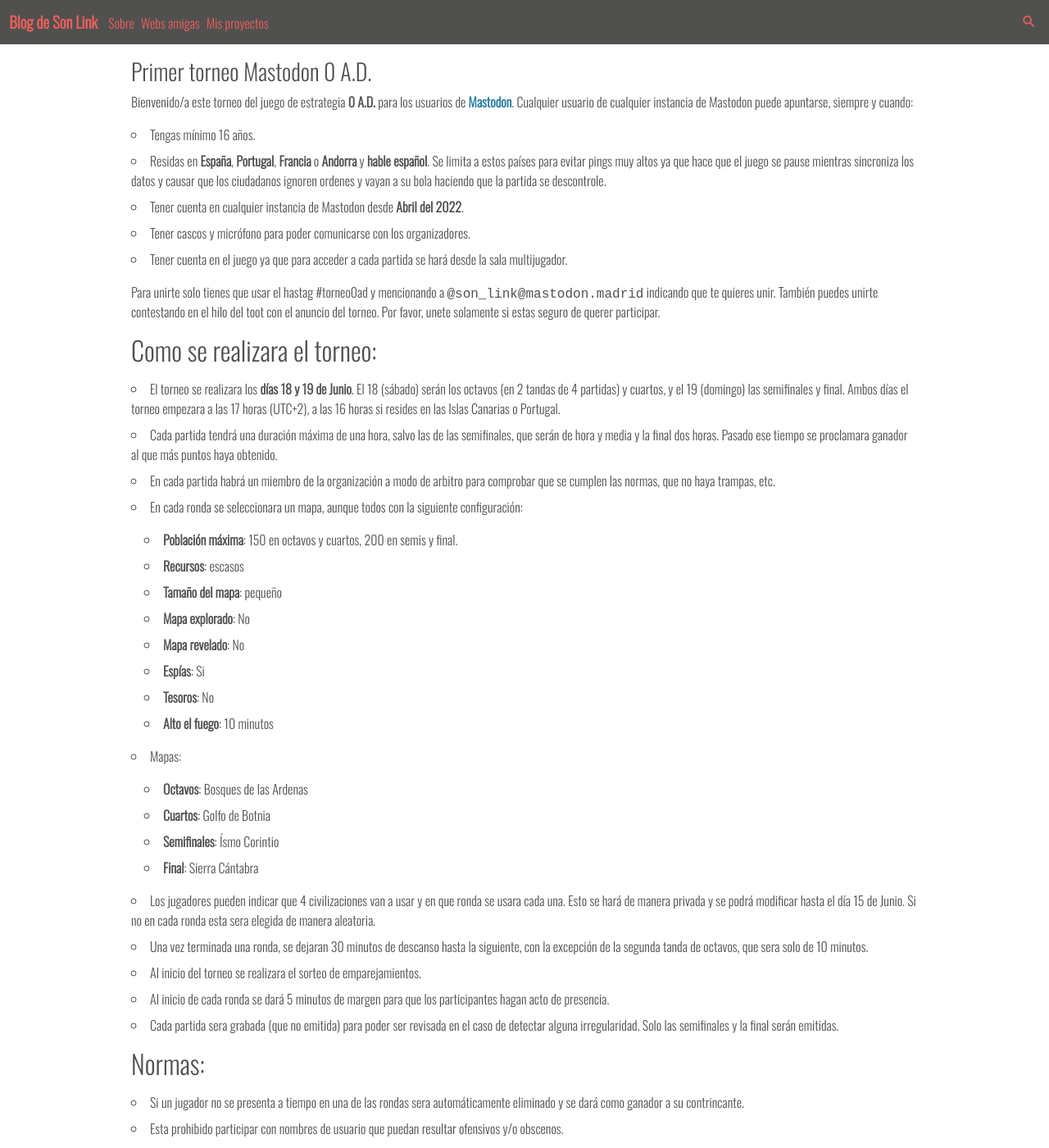
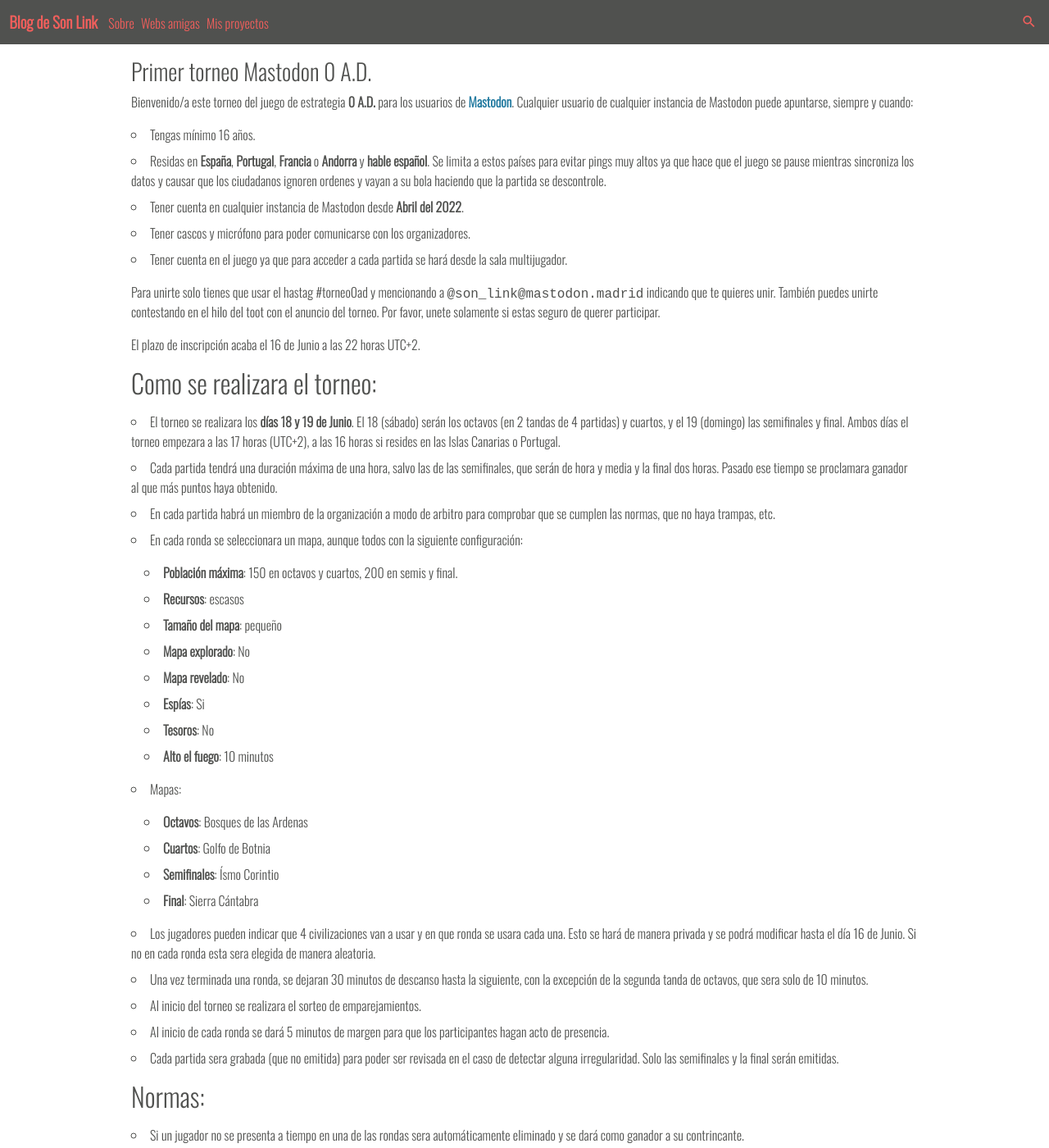
Before and after one commit to son-link/son-link.github.io, a Jekyll site: the page built from _pages/0ad-mastodon.md, in a window 1280 px wide and 1400 px high. Shown: the whole window at 82% size. Built offline with Jekyll 4.4.1, drawn with Linux system fonts in a browser that asks for light colours.

Commit message:
Update 0ad-mastodon.md

```diff
--- a/_pages/0ad-mastodon.md
+++ b/_pages/0ad-mastodon.md
@@ -15,6 +15,8 @@
 * Tener cuenta en el juego ya que para acceder a cada partida se hará desde la sala multijugador.
 
 Para unirte solo tienes que usar el hastag #torneo0ad y mencionando a `@son_link@mastodon.madrid` indicando que te quieres unir. También puedes unirte contestando en el hilo del toot con el anuncio del torneo. Por favor, unete solamente si estas seguro de querer participar.
+
+El plazo de inscripción acaba el 16 de Junio a las 22 horas UTC+2.
 
 ### Como se realizara el torneo:
 
@@ -37,7 +39,7 @@
 	* **Semifinales**: Ísmo Corintio
 	* **Final**: Sierra Cántabra
 
-* Los jugadores pueden indicar que 4 civilizaciones van a usar y en que ronda se usara cada una. Esto se hará de manera privada y se podrá modificar hasta el día 15 de Junio. Si no en cada ronda esta sera elegida de manera aleatoria.
+* Los jugadores pueden indicar que 4 civilizaciones van a usar y en que ronda se usara cada una. Esto se hará de manera privada y se podrá modificar hasta el día 16 de Junio. Si no en cada ronda esta sera elegida de manera aleatoria.
 * Una vez terminada una ronda, se dejaran 30 minutos de descanso hasta la siguiente, con la excepción de la segunda tanda de octavos, que sera solo de 10 minutos.
 * Al inicio del torneo se realizara el sorteo de emparejamientos.
 * Al inicio de cada ronda se dará 5 minutos de margen para que los participantes hagan acto de presencia.
```
